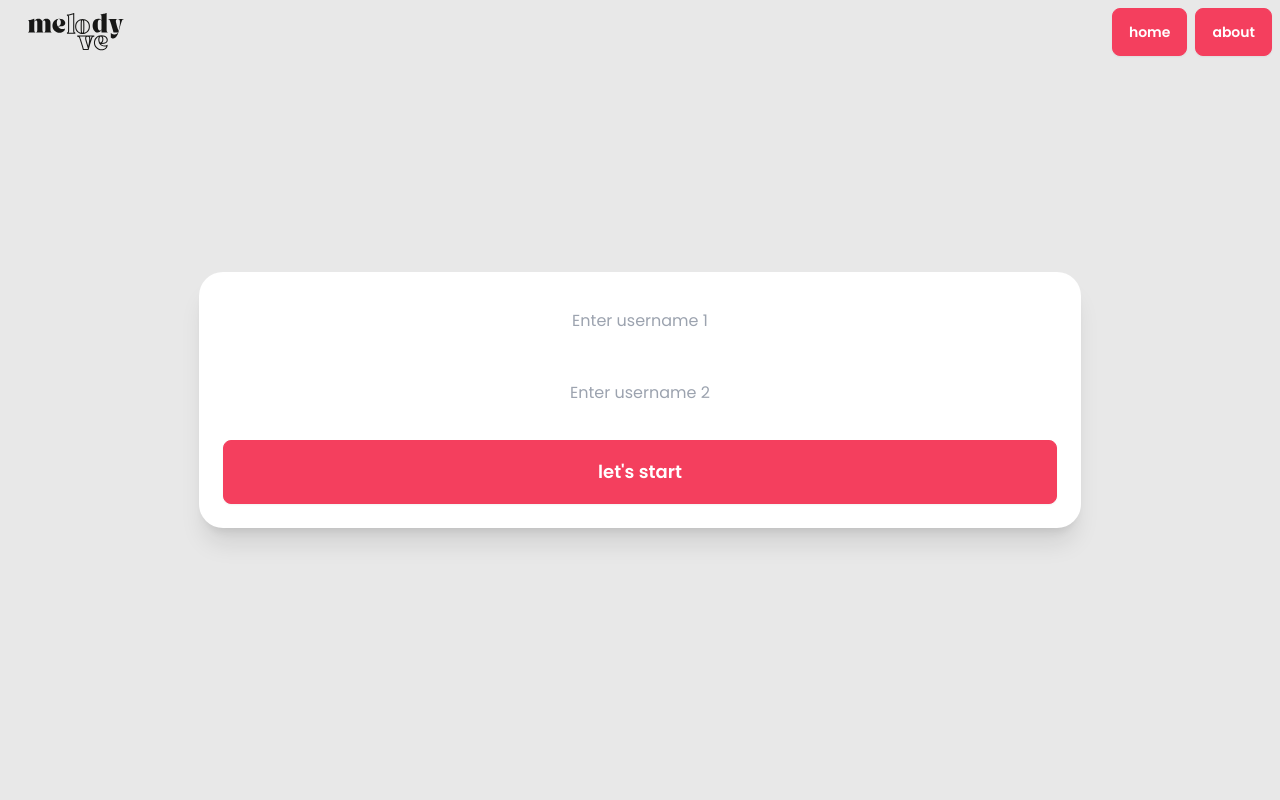
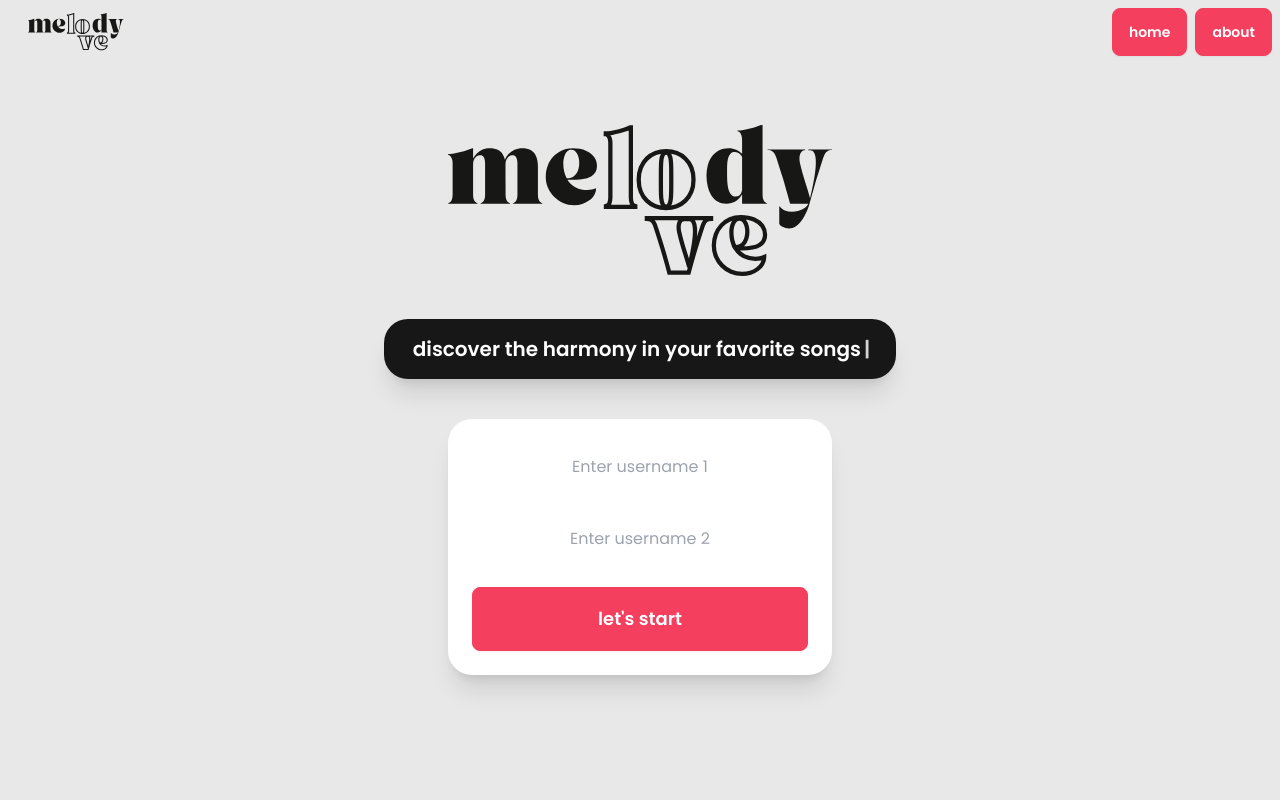
Before and after one commit to FuJacob/melodyVe, a Next.js app: page /input in a window 1280 px wide. Shown: the top 800 px of the page. Built offline with nearby package versions, Linux system fonts and the light colour scheme.

Commit message:
changed input page again

```diff
--- a/src/app/components/Submit.jsx
+++ b/src/app/components/Submit.jsx
@@ -4,6 +4,7 @@ import React, { useState } from "react";
 import ErrorPopup from "./ErrorPopup";
 import { marked } from "marked";
 import Guide from "./Guide";
+import { Typewriter } from "react-simple-typewriter";
 const ValidationPopup = ({ onClose }) => (
   <div className="fixed inset-0 flex justify-center items-center z-50">
     <ErrorPopup onClose={onClose} />
@@ -135,8 +136,30 @@ const Submit = () => {
   };
 
   return (
+    <>
+
       <div className="flex flex-col items-center space-y-12 bg-base-200">
-      <div className="flex items-center min-h-screen">
+
+       <div className="flex flex-col justify-center place-items-center min-h-screen gap-10 w-full">
+       <img src="melodyve.svg" className="w-96" />
+          <div className="bg-accent text-white rounded-3xl shadow-xl py-4 w-2/5 text-center font-semibold text-xl">
+            <Typewriter
+              words={[
+                "discover the harmony in your favorite songs",
+                "find the melody that brings you closer",
+                "let the music reveal how connected you truly are",
+                "feel the rhythm of your compatibility",
+                "let your music bring your connection to light",
+              ]}
+              loop={0}
+              cursor
+              cursorStyle="|"
+              typeSpeed={80}
+              deleteSpeed={50}
+              delaySpeed={5000}
+            />
+          </div>
+          <div className="w-96">
             <div className="space-y-6 bg-white p-6 rounded-3xl shadow-xl bg-gray-50">
               {inputValues.map((value, index) => (
                 <input
@@ -156,18 +179,18 @@ const Submit = () => {
               </button>
             </div>
           </div>
+       </div>
 
         {loading && (
-        <div className="spinner-container">
+          <div className="spinner-container flex justify-center items-center w-full">
             <ClipLoader size={50} color="#3498db" loading={loading} />
           </div>
         )}
 
         {showPopup && <ValidationPopup onClose={() => setShowPopup(false)} />}
 
-      {/* Display Groq response */}
         {groqResponse && (
-        <div className="flex justify-center min-h-screen">
+          <div className="flex justify-center w-full min-h-screen">
             <div className="bg-base-100 p-5 rounded-3xl shadow-xl w-1/2">
               <div
                 dangerouslySetInnerHTML={{
@@ -177,8 +200,10 @@ const Submit = () => {
             </div>
           </div>
         )}
+
         <Guide />
       </div>
+    </>
   );
 };
 
```
Lines whose indentation alone changed are shown as unchanged.
